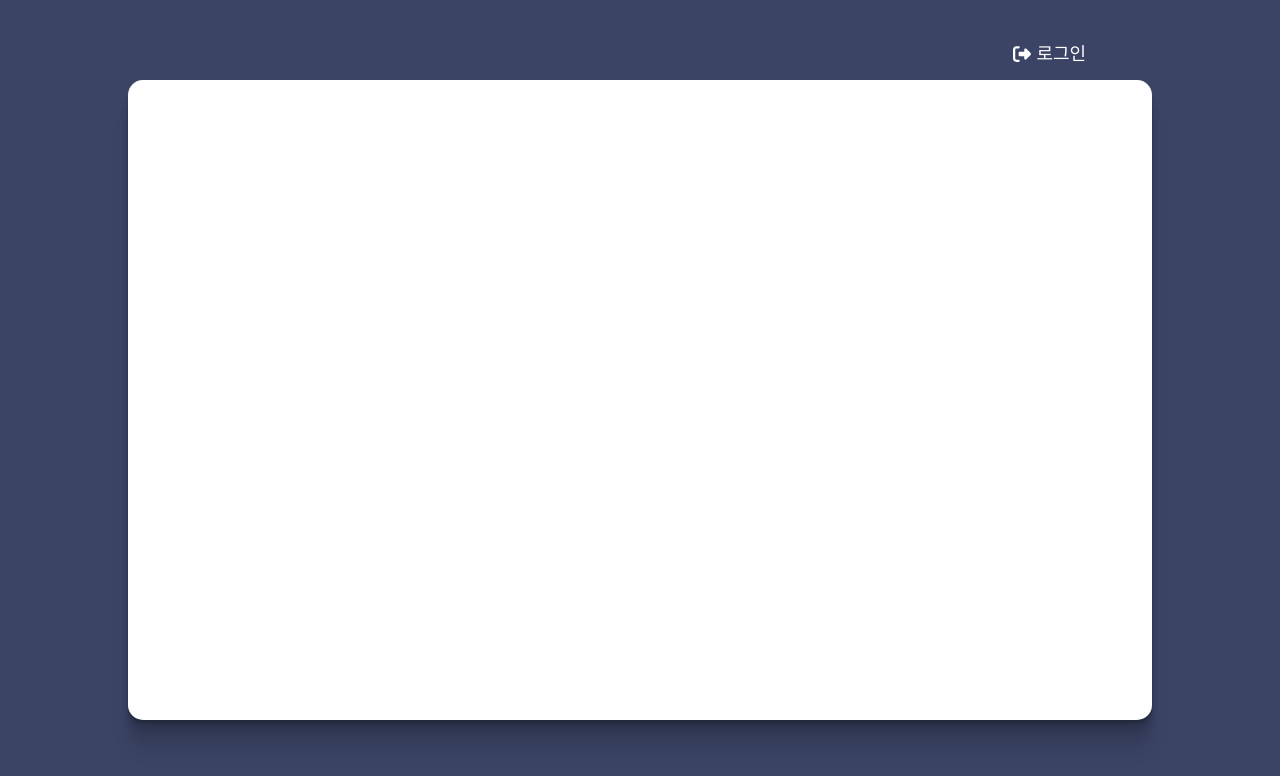
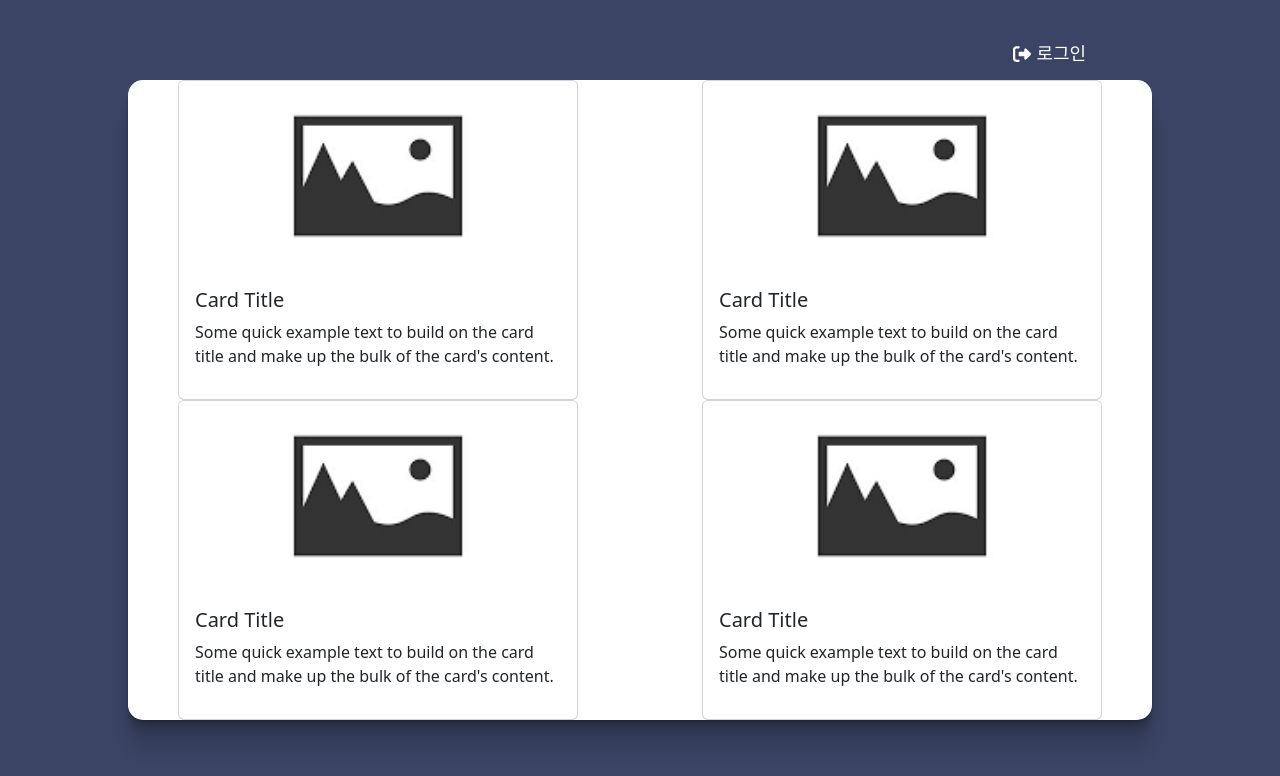
Before and after one commit to sub9707/comments_cloud, a React (Vite) app in the folder client/: page / in a window 1280 px wide. Shown: the top 776 px of the page. Built offline with nearby package versions, Linux system fonts and the light colour scheme.

Commit message:
FE - 메인 페이지 모바일 환경 분리

```diff
--- a/client/src/AppRouter.tsx
+++ b/client/src/AppRouter.tsx
@@ -1,6 +1,5 @@
 import { BrowserRouter, Route, Routes } from "react-router-dom";
 import LoginPage from "./pages/Login/LoginPage";
-import MainPage from "./pages/PageLayout";
 import Logout from "./pages/Logout/Logout";
 import { isLoggedIn } from "./store/Cookie";
 import React, { Suspense } from "react";
@@ -19,6 +18,8 @@ const AdminPageLayout = React.lazy(
 );
 // Pages
 const PageNotFound = React.lazy(() => import("./pages/NotFoundPage"));
+//Main
+const MainComp = React.lazy(() => import("./pages/MainPage/MainPage"));
 //Admin
 const AdminMain = React.lazy(() => import("./pages/Admin/AdminMainPage"));
 const AdminUser = React.lazy(() => import("./pages/Admin/AdminUserPage"));
@@ -32,10 +33,13 @@ export default function AppRouter() {
         <Routes>
           <Route
             path="/login"
-            element={isLoggedIn() ? <MainPage /> : <LoginPage />}
+            element={isLoggedIn() ? <MainComp /> : <LoginPage />}
           />
           <Route path="/logout" element={<Logout />} />
-          <Route path="/" element={<DefaultLayout />} />
+          <Route path="/" element={<DefaultLayout />}>
+            <Route index element={<MainComp />} />
+          </Route>
+          // Admin Page
           <Route path="/admin" element={<AdminPageLayout />}>
             <Route index element={<AdminMain />} />
             <Route path="user" element={<AdminUser />} />
--- /dev/null
+++ b/client/src/components/Cards/ImgCard.tsx
@@ -0,0 +1,25 @@
+import Card from "react-bootstrap/Card";
+import alt_Image from "../../assets/photo_alt.png";
+
+const ObjectFitCover = "cover" as const;
+
+const CardImageStyle = {
+  width: "100%",
+  height: "60%",
+  objectFit: ObjectFitCover,
+};
+
+export default function ImageCard() {
+  return (
+    <Card style={{ width: "80%", height: "20em" }}>
+      <Card.Img variant="top" src={alt_Image} style={CardImageStyle} />
+      <Card.Body style={{ height: "40%" }}>
+        <Card.Title>Card Title</Card.Title>
+        <Card.Text>
+          Some quick example text to build on the card title and make up the
+          bulk of the card's content.
+        </Card.Text>
+      </Card.Body>
+    </Card>
+  );
+}
--- /dev/null
+++ b/client/src/components/Cards/PlainCard.tsx
@@ -0,0 +1,16 @@
+import Card from "react-bootstrap/Card";
+
+export default function PlainCard() {
+  return (
+    <Card style={{ width: "18rem" }}>
+      <Card.Body>
+        <Card.Title>Card Title</Card.Title>
+        <Card.Subtitle className="mb-2 text-muted">Card Subtitle</Card.Subtitle>
+        <Card.Text>
+          Some quick example text to build on the card title and make up the
+          bulk of the card's content.
+        </Card.Text>
+      </Card.Body>
+    </Card>
+  );
+}
--- a/client/src/components/UserTable/UserTable.tsx
+++ b/client/src/components/UserTable/UserTable.tsx
@@ -5,8 +5,8 @@ export default function UserTable() {
     <Table>
       <tbody>
         <tr>
-          <th style={{ width: "5%", textAlign: "center" }}>권한</th>
-          <th style={{ width: "45%", textAlign: "center" }}>Email</th>
+          <th style={{ width: "10%", textAlign: "center" }}>권한</th>
+          <th style={{ width: "40%", textAlign: "center" }}>Email</th>
           <th style={{ width: "10%", textAlign: "center" }}>이름</th>
           <th style={{ width: "20%", textAlign: "center" }}>가입일자</th>
           <th style={{ width: "20%", textAlign: "center" }}>
--- /dev/null
+++ b/client/src/pages/MainPage/MainPage.tsx
@@ -0,0 +1,71 @@
+import { Col, Row } from "react-bootstrap";
+import styled from "styled-components";
+import ImageCard from "../../components/Cards/ImgCard";
+import { useState, useEffect } from "react";
+import PlainCard from "../../components/Cards/PlainCard";
+
+const MainContainer = styled.div`
+  width: 100%;
+  height: 100%;
+`;
+
+const MobileContainer = styled.div`
+  width: 100%;
+  height: 100%;
+  display: flex;
+  flex-direction: column;
+  align-items: center;
+  justify-content: space-around;
+`;
+
+const ColStyle = {
+  display: "flex",
+  justifyContent: "center",
+  alignItems: "center",
+};
+
+export default function MainPage() {
+  const [showElements, setShowElements] = useState(window.innerWidth <= 500);
+
+  const updateVisibility = () => {
+    setShowElements(window.innerWidth <= 500);
+  };
+
+  useEffect(() => {
+    window.addEventListener("resize", updateVisibility);
+    return () => {
+      window.removeEventListener("resize", updateVisibility);
+    };
+  }, []);
+  return (
+    <MainContainer>
+      {showElements ? (
+        <MobileContainer>
+          <PlainCard />
+          <PlainCard />
+          <PlainCard />
+          <PlainCard />
+        </MobileContainer>
+      ) : (
+        <>
+          <Row style={{ height: "50%" }}>
+            <Col style={ColStyle}>
+              <ImageCard />
+            </Col>
+            <Col style={ColStyle}>
+              <ImageCard />
+            </Col>
+          </Row>
+          <Row style={{ height: "50%" }}>
+            <Col style={ColStyle}>
+              <ImageCard />
+            </Col>
+            <Col style={ColStyle}>
+              <ImageCard />
+            </Col>
+          </Row>
+        </>
+      )}
+    </MainContainer>
+  );
+}
```
Also changed, not shown: client/src/assets/photo_alt.png (added).
